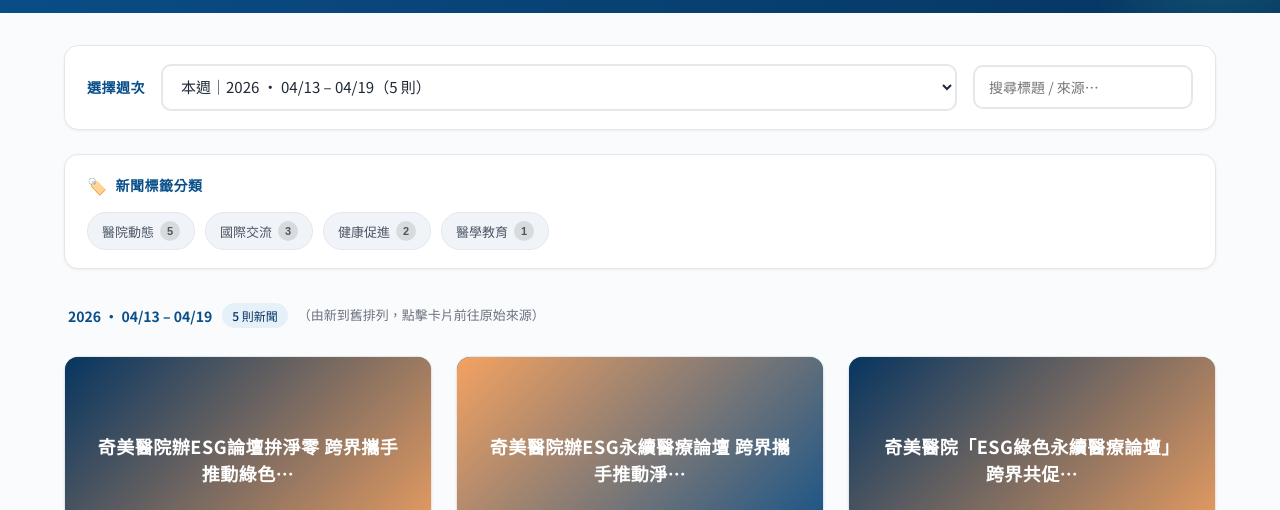
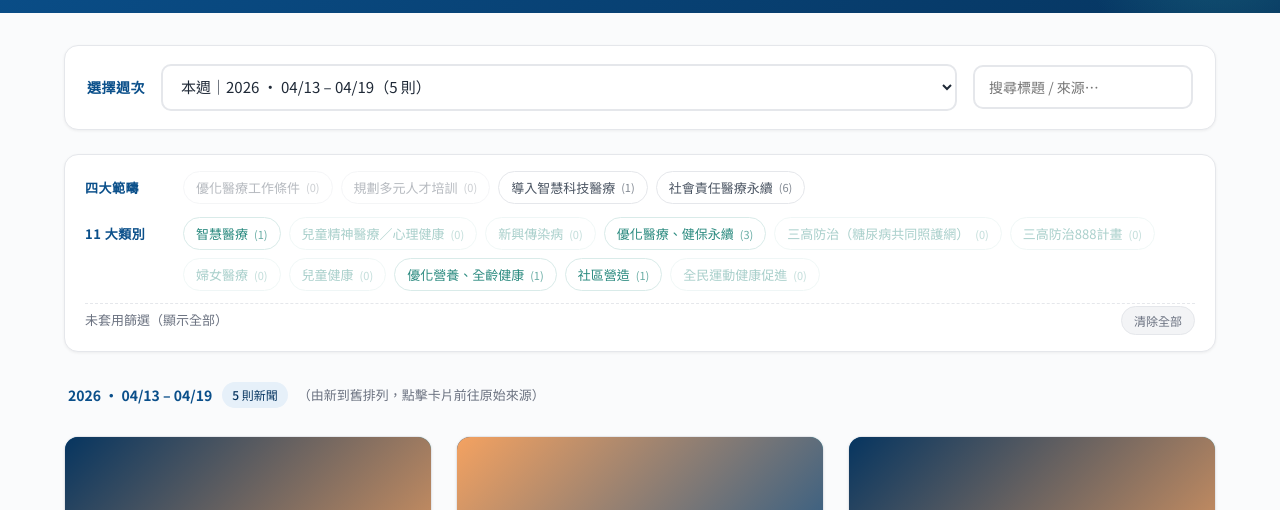
Before and after one commit to 9400office-boop/9400office_News, a plain HTML site: page index.html in a window 1280 px wide. Shown: the part 119-629 px from the top of the page. Drawn offline with Linux system fonts and the light colour scheme.

Commit message:
Add files via upload

```diff
--- a/data/news.json
+++ b/data/news.json
@@ -1,6 +1,27 @@
 {
-  "updated_at": "2026-04-22T21:09:28+08:00",
+  "updated_at": "2026-04-22T22:46:37+08:00",
   "description": "奇美醫院深耕計畫新聞自動收錄。每日 08:00 與 22:00（台北時間）由 GitHub Actions 自動更新。",
+  "taxonomy": {
+    "scope": [
+      "優化醫療工作條件",
+      "規劃多元人才培訓",
+      "導入智慧科技醫療",
+      "社會責任醫療永續"
+    ],
+    "category": [
+      "智慧醫療",
+      "兒童精神醫療／心理健康",
+      "新興傳染病",
+      "優化醫療、健保永續",
+      "三高防治（糖尿病共同照護網）",
+      "三高防治888計畫",
+      "婦女醫療",
+      "兒童健康",
+      "優化營養、全齡健康",
+      "社區營造",
+      "全民運動健康促進"
+    ]
+  },
   "articles": [
     {
       "id": "20260416-esg-ettoday",
@@ -15,7 +36,15 @@
         "永續",
         "深耕計畫"
       ],
-      "fetched_at": "2026-04-22T13:00:00+08:00"
+      "fetched_at": "2026-04-22T13:00:00+08:00",
+      "tags": {
+        "scope": [
+          "社會責任醫療永續"
+        ],
+        "category": [
+          "優化醫療、健保永續"
+        ]
+      }
     },
     {
       "id": "20260416-esg-udn",
@@ -30,7 +59,13 @@
         "永續",
         "深耕計畫"
       ],
-      "fetched_at": "2026-04-22T13:00:00+08:00"
+      "fetched_at": "2026-04-22T13:00:00+08:00",
+      "tags": {
+        "scope": [
+          "社會責任醫療永續"
+        ],
+        "category": []
+      }
     },
     {
       "id": "20260416-esg-ltn",
@@ -45,7 +80,15 @@
         "永續",
         "深耕計畫"
       ],
-      "fetched_at": "2026-04-22T13:00:00+08:00"
+      "fetched_at": "2026-04-22T13:00:00+08:00",
+      "tags": {
+        "scope": [
+          "社會責任醫療永續"
+        ],
+        "category": [
+          "優化醫療、健保永續"
+        ]
+      }
     },
     {
       "id": "20260416-esg-cdns",
@@ -60,7 +103,13 @@
         "永續",
         "深耕計畫"
       ],
-      "fetched_at": "2026-04-22T13:00:00+08:00"
+      "fetched_at": "2026-04-22T13:00:00+08:00",
+      "tags": {
+        "scope": [
+          "社會責任醫療永續"
+        ],
+        "category": []
+      }
     },
     {
       "id": "20260416-esg-ydn",
@@ -75,7 +124,15 @@
         "永續",
         "深耕計畫"
       ],
-      "fetched_at": "2026-04-22T13:00:00+08:00"
+      "fetched_at": "2026-04-22T13:00:00+08:00",
+      "tags": {
+        "scope": [
+          "社會責任醫療永續"
+        ],
+        "category": [
+          "優化醫療、健保永續"
+        ]
+      }
     },
     {
       "id": "setn-deep-cultivation",
@@ -90,7 +147,18 @@
         "健康臺灣",
         "深耕計畫"
       ],
-      "fetched_at": "2026-04-22T13:00:00+08:00"
+      "fetched_at": "2026-04-22T13:00:00+08:00",
+      "tags": {
+        "scope": [
+          "導入智慧科技醫療",
+          "社會責任醫療永續"
+        ],
+        "category": [
+          "智慧醫療",
+          "優化營養、全齡健康",
+          "社區營造"
+        ]
+      }
     }
   ]
 }
--- a/index.html
+++ b/index.html
@@ -38,11 +38,18 @@
       </div>
     </section>
 
-    <!-- ✨ 新增：標籤過濾區 -->
-    <section class="tags-section">
-      <div class="tags-label">新聞標籤分類</div>
-      <div id="tags-container" class="tags-container">
-        <span class="tag-placeholder">載入中…</span>
+    <section class="filter-panel" id="filter-panel">
+      <div class="filter-row">
+        <div class="filter-row-label">四大範疇</div>
+        <div class="chip-group" id="scope-filters" data-axis="scope"></div>
+      </div>
+      <div class="filter-row">
+        <div class="filter-row-label">11 大類別</div>
+        <div class="chip-group" id="category-filters" data-axis="category"></div>
+      </div>
+      <div class="filter-actions">
+        <span class="filter-hint" id="filter-hint">未套用篩選</span>
+        <button type="button" id="clear-filters" class="chip chip-clear">清除全部</button>
       </div>
     </section>
 
--- a/script.js
+++ b/script.js
@@ -1,6 +1,6 @@
 /* =========================================================
    奇美醫院深耕計畫新聞報 — 前端腳本
-   功能：載入 news.json、依週分類、標籤篩選、卡片渲染
+   功能：載入 news.json、依週分類、下拉選擇、卡片渲染、雙軸標籤篩選
    ========================================================= */
 
 const state = {
@@ -8,20 +8,31 @@
   weeks: [],
   currentWeekKey: null,
   searchQuery: '',
-  selectedTags: [],
-  allTags: new Map()
+  taxonomy: { scope: [], category: [] },
+  selectedTags: { scope: new Set(), category: new Set() }
 };
 
-// 標籤預設清單 - 根據新聞內容自動分類
-const TAG_KEYWORDS = {
-  '醫療科技': ['AI', '人工智慧', '智慧', '機器學習', '科技', '系統', '軟體', '資訊'],
-  '健康促進': ['健康', '預防', '檢查', '篩檢', '養生', '運動', '飲食', '衛生'],
-  '社區服務': ['社區', '義診', '衛教', '講座', '門診', '服務', '宣導', '活動'],
-  '醫學教育': ['醫學', '教育', '研究', '論文', '學術', '訓練', '進修', '發表'],
-  '臨床醫療': ['手術', '治療', '疾病', '患者', '病人', '醫師', '醫護', '臨床'],
-  '醫院動態': ['醫院', '榮譽', '獲獎', '表揚', '新聞', '宣布', '啟用', '開設'],
-  '國際交流': ['國際', '合作', '交流', '簽約', '姊妹', '訪問', '協議', '友誼'],
-  '其他': []
+// 預設分類表（若 news.json 未提供 taxonomy 時使用）
+const DEFAULT_TAXONOMY = {
+  scope: [
+    '優化醫療工作條件',
+    '規劃多元人才培訓',
+    '導入智慧科技醫療',
+    '社會責任醫療永續'
+  ],
+  category: [
+    '智慧醫療',
+    '兒童精神醫療／心理健康',
+    '新興傳染病',
+    '優化醫療、健保永續',
+    '三高防治（糖尿病共同照護網）',
+    '三高防治888計畫',
+    '婦女醫療',
+    '兒童健康',
+    '優化營養、全齡健康',
+    '社區營造',
+    '全民運動健康促進'
+  ]
 };
 
 // ------------------- 工具：週次計算 -------------------
@@ -43,100 +54,11 @@
   return `${y}/${m}/${day}`;
 }
 
-function weekKey(date) {
-  const start = getWeekStart(date);
-  return formatDate(start).replace(/\//g, '-');
-}
-
 function weekLabel(start) {
   const end = new Date(start);
   end.setDate(end.getDate() + 6);
   const y = start.getFullYear();
   return `${y} · ${formatDate(start, { yearless: true })} – ${formatDate(end, { yearless: true })}`;
-}
-
-// ------------------- 標籤分類 -------------------
-function classifyArticle(article) {
-  const text = `${article.title || ''} ${article.summary || ''}`.toLowerCase();
-  const tags = [];
-
-  for (const [tag, keywords] of Object.entries(TAG_KEYWORDS)) {
-    if (keywords.some(kw => text.includes(kw))) {
-      tags.push(tag);
-    }
-  }
-
-  return tags.length > 0 ? tags : ['其他'];
-}
-
-function buildTagsMap(articles) {
-  state.allTags.clear();
-  articles.forEach(article => {
-    const tags = classifyArticle(article);
-    tags.forEach(tag => {
-      state.allTags.set(tag, (state.allTags.get(tag) || 0) + 1);
-    });
-  });
-}
-
-// ------------------- 標籤渲染 -------------------
-function renderTags(articles) {
-  buildTagsMap(articles);
-  const container = document.getElementById('tags-container');
-
-  if (state.allTags.size === 0) {
-    container.innerHTML = '<span class="tag-placeholder">無標籤數據</span>';
-    return;
-  }
-
-  const tagsHtml = Array.from(state.allTags.entries())
-    .sort((a, b) => b[1] - a[1])
-    .map(([tag, count]) => {
-      const isActive = state.selectedTags.includes(tag);
-      return `
-        <button class="tag ${isActive ? 'active' : ''}" data-tag="${escapeHtml(tag)}">
-          <span>${escapeHtml(tag)}</span>
-          <span class="tag-count">${count}</span>
-        </button>
-      `;
-    })
-    .join('');
-
-  const clearBtn = state.selectedTags.length > 0
-    ? `<button class="clear-tags">清除標籤</button>`
-    : `<button class="clear-tags hidden">清除標籤</button>`;
-
-  container.innerHTML = tagsHtml + clearBtn;
-
-  document.querySelectorAll('.tag').forEach(btn => {
-    btn.addEventListener('click', e => {
-      e.preventDefault();
-      const tag = btn.dataset.tag;
-      toggleTag(tag);
-    });
-  });
-
-  document.querySelector('.clear-tags').addEventListener('click', () => {
-    state.selectedTags = [];
-    renderTags(articles);
-    const week = state.weeks.find(w => w.key === state.currentWeekKey);
-    if (week) applyFilters(week.articles);
-  });
-}
-
-function toggleTag(tag) {
-  const idx = state.selectedTags.indexOf(tag);
-  if (idx > -1) {
-    state.selectedTags.splice(idx, 1);
-  } else {
-    state.selectedTags.push(tag);
-  }
-
-  const week = state.weeks.find(w => w.key === state.currentWeekKey);
-  if (week) {
-    renderTags(week.articles);
-    applyFilters(week.articles);
-  }
 }
 
 // ------------------- 載入資料 -------------------
@@ -148,7 +70,13 @@
 
     state.articles = (data.articles || [])
       .filter(a => a.published_at)
+      .map(normalizeArticle)
       .sort((a, b) => new Date(b.published_at) - new Date(a.published_at));
+
+    state.taxonomy = {
+      scope: (data.taxonomy && data.taxonomy.scope) || DEFAULT_TAXONOMY.scope,
+      category: (data.taxonomy && data.taxonomy.category) || DEFAULT_TAXONOMY.category
+    };
 
     document.getElementById('last-updated').textContent =
       `最後更新：${formatDate(data.updated_at || new Date())}`;
@@ -157,6 +85,7 @@
 
     groupByWeek();
     renderWeekSelector();
+    renderFilterChips();
     if (state.weeks.length > 0) {
       selectWeek(state.weeks[0].key);
     } else {
@@ -169,6 +98,95 @@
   }
 }
 
+// ------------------- 文章格式正規化 -------------------
+function normalizeArticle(a) {
+  const tags = a.tags || {};
+  return {
+    ...a,
+    tags: {
+      scope: Array.isArray(tags.scope) ? tags.scope : [],
+      category: Array.isArray(tags.category) ? tags.category : []
+    }
+  };
+}
+
+// ------------------- 篩選 chip 渲染 -------------------
+function countTagOccurrences(axis) {
+  const counts = new Map();
+  state.articles.forEach(a => {
+    (a.tags[axis] || []).forEach(t => counts.set(t, (counts.get(t) || 0) + 1));
+  });
+  return counts;
+}
+
+function renderFilterChips() {
+  ['scope', 'category'].forEach(axis => {
+    const container = document.getElementById(`${axis}-filters`);
+    if (!container) return;
+    const counts = countTagOccurrences(axis);
+    const tags = state.taxonomy[axis] || [];
+
+    container.innerHTML = tags.map(tag => {
+      const c = counts.get(tag) || 0;
+      const active = state.selectedTags[axis].has(tag) ? ' active' : '';
+      const dimmed = c === 0 ? ' style="opacity:0.4;"' : '';
+      return `<button type="button" class="chip${active}" data-axis="${axis}" data-tag="${escapeHtml(tag)}"${dimmed}>
+        ${escapeHtml(tag)}<span class="chip-count">(${c})</span>
+      </button>`;
+    }).join('');
+
+    container.querySelectorAll('.chip').forEach(btn => {
+      btn.addEventListener('click', () => {
+        const t = btn.dataset.tag;
+        const set = state.selectedTags[axis];
+        if (set.has(t)) set.delete(t); else set.add(t);
+        renderFilterChips();
+        refreshCurrentView();
+      });
+    });
+  });
+  updateFilterHint();
+}
+
+function updateFilterHint() {
+  const s = state.selectedTags.scope.size;
+  const c = state.selectedTags.category.size;
+  const hint = document.getElementById('filter-hint');
+  if (!hint) return;
+  if (s === 0 && c === 0) {
+    hint.textContent = '未套用篩選（顯示全部）';
+    hint.classList.remove('active');
+  } else {
+    const parts = [];
+    if (s > 0) parts.push(`範疇 ${s} 項`);
+    if (c > 0) parts.push(`類別 ${c} 項`);
+    hint.textContent = `已選：${parts.join('、')}（符合任一標籤即顯示）`;
+    hint.classList.add('active');
+  }
+}
+
+function clearAllFilters() {
+  state.selectedTags.scope.clear();
+  state.selectedTags.category.clear();
+  renderFilterChips();
+  refreshCurrentView();
+}
+
+function articleMatchesTags(article) {
+  const sSel = state.selectedTags.scope;
+  const cSel = state.selectedTags.category;
+  const scopeOk = sSel.size === 0 ||
+    (article.tags.scope || []).some(t => sSel.has(t));
+  const catOk = cSel.size === 0 ||
+    (article.tags.category || []).some(t => cSel.has(t));
+  return scopeOk && catOk;
+}
+
+function refreshCurrentView() {
+  const week = state.weeks.find(w => w.key === state.currentWeekKey);
+  if (week) applyFilters(week.articles);
+}
+
 // ------------------- 依週分類 -------------------
 function groupByWeek() {
   const map = new Map();
@@ -177,20 +195,13 @@
     const start = getWeekStart(d);
     const key = formatDate(start).replace(/\//g, '-');
     if (!map.has(key)) {
-      const end = new Date(start);
-      end.setDate(end.getDate() + 6);
-      map.set(key, {
-        key, start, end,
-        label: weekLabel(start),
-        articles: []
-      });
+      const end = new Date(start); end.setDate(end.getDate() + 6);
+      map.set(key, { key, start, end, label: weekLabel(start), articles: [] });
     }
     map.get(key).articles.push(article);
   });
 
-  state.weeks = Array.from(map.values())
-    .sort((a, b) => b.start - a.start);
-
+  state.weeks = Array.from(map.values()).sort((a, b) => b.start - a.start);
   state.weeks.forEach(w => {
     w.articles.sort((a, b) => new Date(b.published_at) - new Date(a.published_at));
   });
@@ -215,12 +226,8 @@
 // ------------------- 選擇週次 -------------------
 function selectWeek(key) {
   state.currentWeekKey = key;
-  state.selectedTags = [];
   const week = state.weeks.find(w => w.key === key);
-  if (!week) {
-    renderCards([]);
-    return;
-  }
+  if (!week) { renderCards([]); return; }
 
   const summary = document.getElementById('week-summary');
   summary.innerHTML = `
@@ -231,15 +238,13 @@
     </span>
   `;
 
-  renderTags(week.articles);
   applyFilters(week.articles);
 }
 
-// ------------------- 搜尋過濾 -------------------
+// ------------------- 搜尋 + 標籤過濾 -------------------
 function applyFilters(baseArticles) {
   const q = state.searchQuery.trim().toLowerCase();
-  let list = baseArticles;
-
+  let list = baseArticles.filter(articleMatchesTags);
   if (q) {
     list = list.filter(a =>
       (a.title || '').toLowerCase().includes(q) ||
@@ -247,14 +252,6 @@
       (a.summary || '').toLowerCase().includes(q)
     );
   }
-
-  if (state.selectedTags.length > 0) {
-    list = list.filter(article => {
-      const tags = classifyArticle(article);
-      return state.selectedTags.some(tag => tags.includes(tag));
-    });
-  }
-
   renderCards(list);
 }
 
@@ -286,21 +283,22 @@
   const cover = article.image_url
     ? `<img src="${escapeHtml(article.image_url)}" alt="${title}" loading="lazy"
            onerror="this.parentElement.querySelector('.card-cover-fallback').style.display='grid';this.remove();">
-        <div class="card-cover-fallback variant-${variantNum}" style="display:none;">
-          <span>${shortenTitle(article.title)}</span>
-        </div>
-        <div class="card-cover-logo">奇美 · 深耕計畫</div>`
+       <div class="card-cover-fallback variant-${variantNum}" style="display:none;">
+         <span>${shortenTitle(article.title)}</span>
+       </div>
+       <div class="card-cover-logo">奇美 · 深耕計畫</div>`
     : `<div class="card-cover-fallback variant-${variantNum}">
          <span>${shortenTitle(article.title)}</span>
        </div>
        <div class="card-cover-logo">奇美 · 深耕計畫</div>`;
 
-  const tags = classifyArticle(article);
-  const tagsHtml = `
+  const scopeTags = (article.tags && article.tags.scope) || [];
+  const catTags = (article.tags && article.tags.category) || [];
+  const tagHTML = (scopeTags.length || catTags.length) ? `
     <div class="card-tags">
-      ${tags.map(tag => `<span class="card-tag">${escapeHtml(tag)}</span>`).join('')}
-    </div>
-  `;
+      ${scopeTags.map(t => `<span class="card-tag scope">${escapeHtml(t)}</span>`).join('')}
+      ${catTags.map(t => `<span class="card-tag category">${escapeHtml(t)}</span>`).join('')}
+    </div>` : '';
 
   return `
     <article class="card">
@@ -311,8 +309,8 @@
           <span class="card-date">${date}</span>
         </div>
         <h3 class="card-title">${title}</h3>
+        ${tagHTML}
         <p class="card-summary">${summary}</p>
-        ${tagsHtml}
         <a class="card-cta" href="${encodeURI(url)}" target="_blank" rel="noopener noreferrer">
           點擊前往觀看
         </a>
@@ -349,9 +347,11 @@
 // ------------------- 事件綁定 -------------------
 document.getElementById('search-input').addEventListener('input', e => {
   state.searchQuery = e.target.value;
-  const week = state.weeks.find(w => w.key === state.currentWeekKey);
-  if (week) applyFilters(week.articles);
+  refreshCurrentView();
 });
+
+const clearBtn = document.getElementById('clear-filters');
+if (clearBtn) clearBtn.addEventListener('click', clearAllFilters);
 
 // ------------------- 啟動 -------------------
 loadNews();
--- a/style.css
+++ b/style.css
@@ -25,7 +25,6 @@
 }
 
 * { box-sizing: border-box; margin: 0; padding: 0; }
-
 html { scroll-behavior: smooth; }
 
 body {
@@ -72,8 +71,7 @@
 .brand { display: flex; align-items: center; gap: 18px; }
 
 .brand-mark {
-  width: 60px;
-  height: 60px;
+  width: 60px; height: 60px;
   background: var(--accent);
   color: #fff;
   border-radius: 14px;
@@ -181,110 +179,165 @@
   border-color: var(--primary);
 }
 
-/* ---------- Tags Section ---------- */
-.tags-section {
+/* ---------- Filter panel ---------- */
+.filter-panel {
   background: var(--surface);
-  padding: 18px 22px;
+  padding: 16px 20px;
   border-radius: var(--radius);
   box-shadow: var(--shadow-sm);
-  margin-bottom: 24px;
+  margin-bottom: 20px;
   border: 1px solid var(--border);
+  display: flex;
+  flex-direction: column;
+  gap: 12px;
 }
 
-.tags-label {
+.filter-row {
+  display: flex;
+  align-items: flex-start;
+  gap: 14px;
+  flex-wrap: wrap;
+}
+
+.filter-row-label {
+  flex-shrink: 0;
   font-weight: 700;
   color: var(--primary);
-  font-size: 14px;
+  font-size: 13px;
   letter-spacing: 0.5px;
-  margin-bottom: 14px;
-  display: flex;
-  align-items: center;
-  gap: 8px;
+  padding: 7px 0;
+  min-width: 84px;
 }
 
-.tags-label::before {
-  content: "🏷️";
-  font-size: 16px;
+.chip-group {
+  display: flex;
+  flex-wrap: wrap;
+  gap: 8px;
+  flex: 1;
 }
 
-.tags-container {
-  display: flex;
-  flex-wrap: wrap;
-  gap: 10px;
+.chip {
+  display: inline-flex;
   align-items: center;
+  gap: 4px;
+  padding: 6px 12px;
+  font-size: 13px;
+  font-family: inherit;
+  border-radius: 999px;
+  border: 1.5px solid var(--border);
+  background: #fff;
+  color: var(--text-soft);
+  cursor: pointer;
+  transition: all .18s ease;
+  user-select: none;
+  white-space: nowrap;
 }
 
-.tag {
-  display: inline-flex;
-  align-items: center;
-  gap: 6px;
-  padding: 8px 14px;
-  border-radius: 999px;
-  font-size: 13px;
-  font-weight: 500;
-  background: #f0f4f8;
-  color: var(--text-soft);
-  border: 1.5px solid var(--border);
-  cursor: pointer;
-  transition: all .2s ease;
-  white-space: nowrap;
-  user-select: none;
+.chip:hover {
+  border-color: var(--primary);
+  color: var(--primary);
+  background: var(--primary-light);
 }
 
-.tag:hover {
-  background: var(--primary-light);
-  border-color: var(--primary);
-  color: var(--primary-dark);
-  transform: translateY(-2px);
-}
-
-.tag.active {
+.chip.active {
   background: var(--primary);
   border-color: var(--primary);
   color: #fff;
-  box-shadow: 0 4px 12px rgba(10, 79, 138, 0.25);
+  font-weight: 600;
 }
 
-.tag-count {
-  display: inline-flex;
-  align-items: center;
-  justify-content: center;
-  width: 20px;
-  height: 20px;
-  background: rgba(0, 0, 0, 0.1);
-  border-radius: 50%;
-  font-size: 11px;
-  font-weight: 700;
+.chip.active:hover {
+  background: var(--primary-dark);
+  border-color: var(--primary-dark);
 }
 
-.tag.active .tag-count {
-  background: rgba(255, 255, 255, 0.3);
+.chip .chip-count {
+  font-size: 11px;
+  opacity: 0.7;
+  margin-left: 2px;
 }
 
-.tag-placeholder {
-  color: var(--text-muted);
-  font-size: 13px;
+.chip.active .chip-count { opacity: 0.9; }
+
+.chip[data-axis="category"] {
+  border-color: #d9ebe9;
+  color: var(--accent-dark);
 }
 
-.clear-tags {
-  margin-left: auto;
-  padding: 8px 14px;
-  border-radius: 999px;
-  font-size: 13px;
-  font-weight: 600;
-  background: var(--warm);
-  color: #fff;
-  border: none;
-  cursor: pointer;
-  transition: background .2s;
+.chip[data-axis="category"]:hover {
+  background: #e6f5f3;
+  border-color: var(--accent);
+  color: var(--accent-dark);
 }
 
-.clear-tags:hover {
-  background: #e0931e;
+.chip[data-axis="category"].active {
+  background: var(--accent);
+  border-color: var(--accent);
+  color: #fff;
 }
 
-.clear-tags.hidden {
-  display: none;
+.chip[data-axis="category"].active:hover {
+  background: var(--accent-dark);
+  border-color: var(--accent-dark);
+}
+
+.filter-actions {
+  display: flex;
+  align-items: center;
+  justify-content: space-between;
+  gap: 10px;
+  padding-top: 2px;
+  border-top: 1px dashed var(--border);
+  flex-wrap: wrap;
+}
+
+.filter-hint {
+  font-size: 13px;
+  color: var(--text-muted);
+}
+
+.filter-hint.active { color: var(--primary); font-weight: 600; }
+
+.chip-clear {
+  font-size: 12px;
+  padding: 5px 12px;
+  border-color: var(--border);
+  background: #f3f4f6;
+  color: var(--text-muted);
+}
+
+.chip-clear:hover {
+  background: #fde2e2;
+  border-color: #e4a5a5;
+  color: #b52a2a;
+}
+
+/* ---------- Card tag chips ---------- */
+.card-tags {
+  display: flex;
+  flex-wrap: wrap;
+  gap: 5px;
+  margin-bottom: 10px;
+}
+
+.card-tag {
+  display: inline-block;
+  padding: 2px 8px;
+  font-size: 11px;
+  font-weight: 500;
+  border-radius: 999px;
+  line-height: 1.5;
+  letter-spacing: 0.3px;
+}
+
+.card-tag.scope {
+  background: var(--primary-light);
+  color: var(--primary-dark);
+}
+
+.card-tag.category {
+  background: #e6f5f3;
+  color: var(--accent-dark);
 }
 
 /* ---------- Week summary ---------- */
@@ -441,27 +494,6 @@
   overflow: hidden;
 }
 
-/* 卡片內的標籤 */
-.card-tags {
-  display: flex;
-  flex-wrap: wrap;
-  gap: 6px;
-  margin: 10px 0;
-  padding: 10px 0;
-  border-top: 1px solid var(--border);
-  border-bottom: 1px solid var(--border);
-}
-
-.card-tag {
-  display: inline-block;
-  padding: 4px 10px;
-  background: var(--primary-light);
-  color: var(--primary-dark);
-  border-radius: 6px;
-  font-size: 11px;
-  font-weight: 600;
-}
-
 .card-cta {
   display: inline-flex;
   align-items: center;
@@ -538,10 +570,10 @@
   .controls { flex-direction: column; align-items: stretch; }
   .controls-right { margin-left: 0; width: 100%; }
   #search-input { width: 100%; }
-  .tags-section { padding: 14px 16px; }
-  .tags-container { gap: 8px; }
-  .tag { padding: 6px 12px; font-size: 12px; }
   .cards-grid { grid-template-columns: 1fr; gap: 16px; }
   .brand-text h1 { font-size: 20px; }
   .subtitle { font-size: 11px; letter-spacing: 1px; }
+  .filter-row { flex-direction: column; align-items: stretch; gap: 8px; }
+  .filter-row-label { padding: 0; min-width: auto; }
+  .filter-actions { justify-content: flex-start; }
 }
```
Also changed, not shown: 1 other file.
